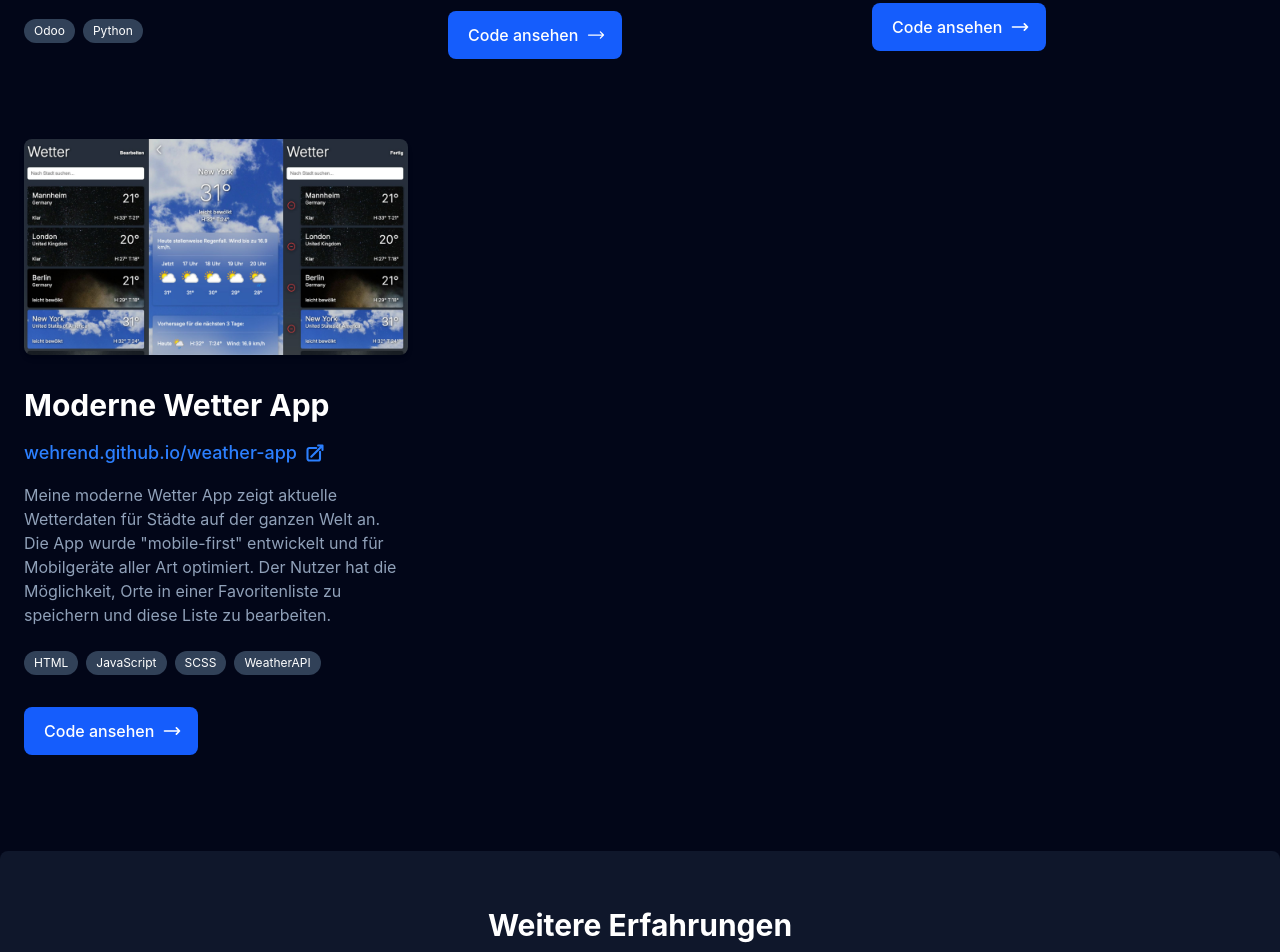
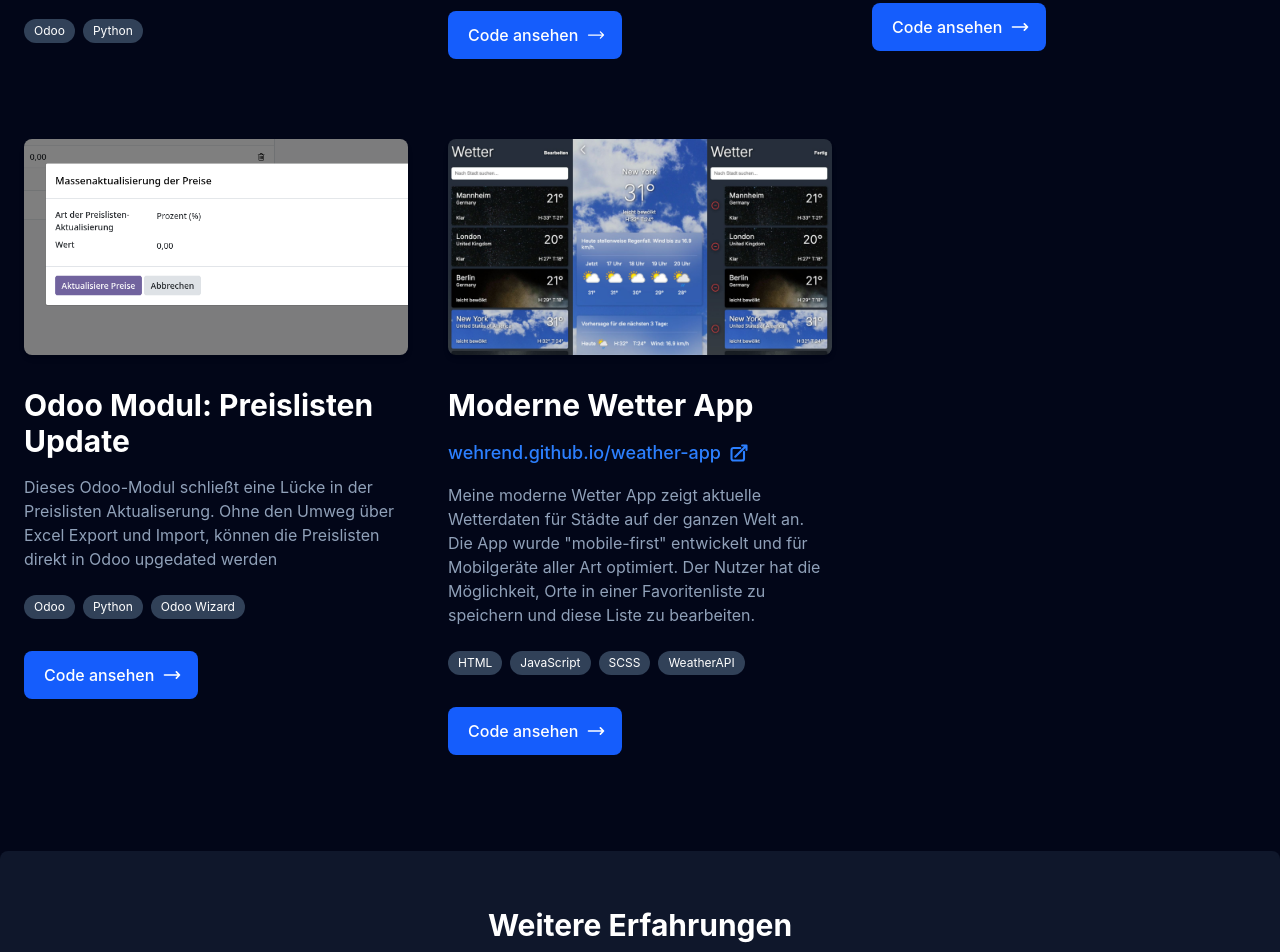
Before and after one commit to wehrend/portfolio, a website built with Vite: page index.html in a window 1280 px wide. Shown: the part 1694-2646 px from the top of the page. Built offline with nearby package versions, Linux system fonts and the light colour scheme.

Commit message:
add another project

```diff
--- a/index.html
+++ b/index.html
@@ -177,6 +177,64 @@
           </div>
           <div class="flex flex-col items-start text-left">
             <img
+              src="projects/pricelist_update_wizard.png"
+              alt="Projekt 4: Odoo Modul: Preislisten Update"
+              class="w-full aspect-video object-cover rounded-md lg:rounded-lg shadow-md"
+            />
+            <h3 class="text-3xl font-bold mt-6 lg:mt-8">Odoo Modul: Preislisten Update</h3>
+<!--
+            <a
+              href="#"
+              class="text-blue-500 font-medium flex items-center text-lg mt-4"
+              >wehrend.github.io/
+              <svg
+                xmlns="http://www.w3.org/2000/svg"
+                fill="none"
+                viewBox="0 0 24 24"
+                stroke-width="2.5"
+                stroke="currentColor"
+                class="w-5 h-5 ml-2 -mr-1"
+              >
+                <path
+                  stroke-linecap="round"
+                  stroke-linejoin="round"
+                  d="M13.5 6H5.25A2.25 2.25 0 0 0 3 8.25v10.5A2.25 2.25 0 0 0 5.25 21h10.5A2.25 2.25 0 0 0 18 18.75V10.5m-10.5 6L21 3m0 0h-5.25M21 3v5.25"
+                />
+              </svg>
+            </a> -->
+
+            <p class="text-slate-400 mt-4">
+              Dieses Odoo-Modul schließt eine Lücke in der Preislisten Aktualiserung. Ohne den Umweg über Excel Export und Import,
+              können die Preislisten direkt in Odoo upgedated werden
+            </p>
+            <div class="flex gap-2 mt-4 lg:mt-6 flex-wrap">
+              <div class="rounded-xl bg-slate-700 px-2.5 py-1 text-xs">Odoo</div>
+              <div class="rounded-xl bg-slate-700 px-2.5 py-1 text-xs">Python</div>
+              <div class="rounded-xl bg-slate-700 px-2.5 py-1 text-xs">Odoo Wizard</div>
+            </div>
+            <a
+              href="https://github.com/wehrend/pricelist_update_wizard"
+              target="_blank"
+              class="mt-6 lg:mt-8 text-sm lg:text-base font-medium bg-blue-600 hover:bg-blue-500 rounded-lg px-5 py-3 flex items-center justify-center"
+              >Code ansehen
+              <svg
+                xmlns="http://www.w3.org/2000/svg"
+                fill="none"
+                viewBox="0 0 24 24"
+                stroke-width="2"
+                stroke="currentColor"
+                class="w-5 h-5 ml-2 -mr-1"
+              >
+                <path
+                  stroke-linecap="round"
+                  stroke-linejoin="round"
+                  d="M17.25 8.25 21 12m0 0-3.75 3.75M21 12H3"
+                />
+              </svg>
+            </a>
+          </div>
+          <div class="flex flex-col items-start text-left">
+            <img
               src="projects/weather-app.jpg"
               alt="Projekt 3: Moderne Wetter App"
               class="w-full aspect-video object-cover rounded-md lg:rounded-lg shadow-md"
```
Also changed, not shown: public/projects/pricelist_update_wizard.png (added).
